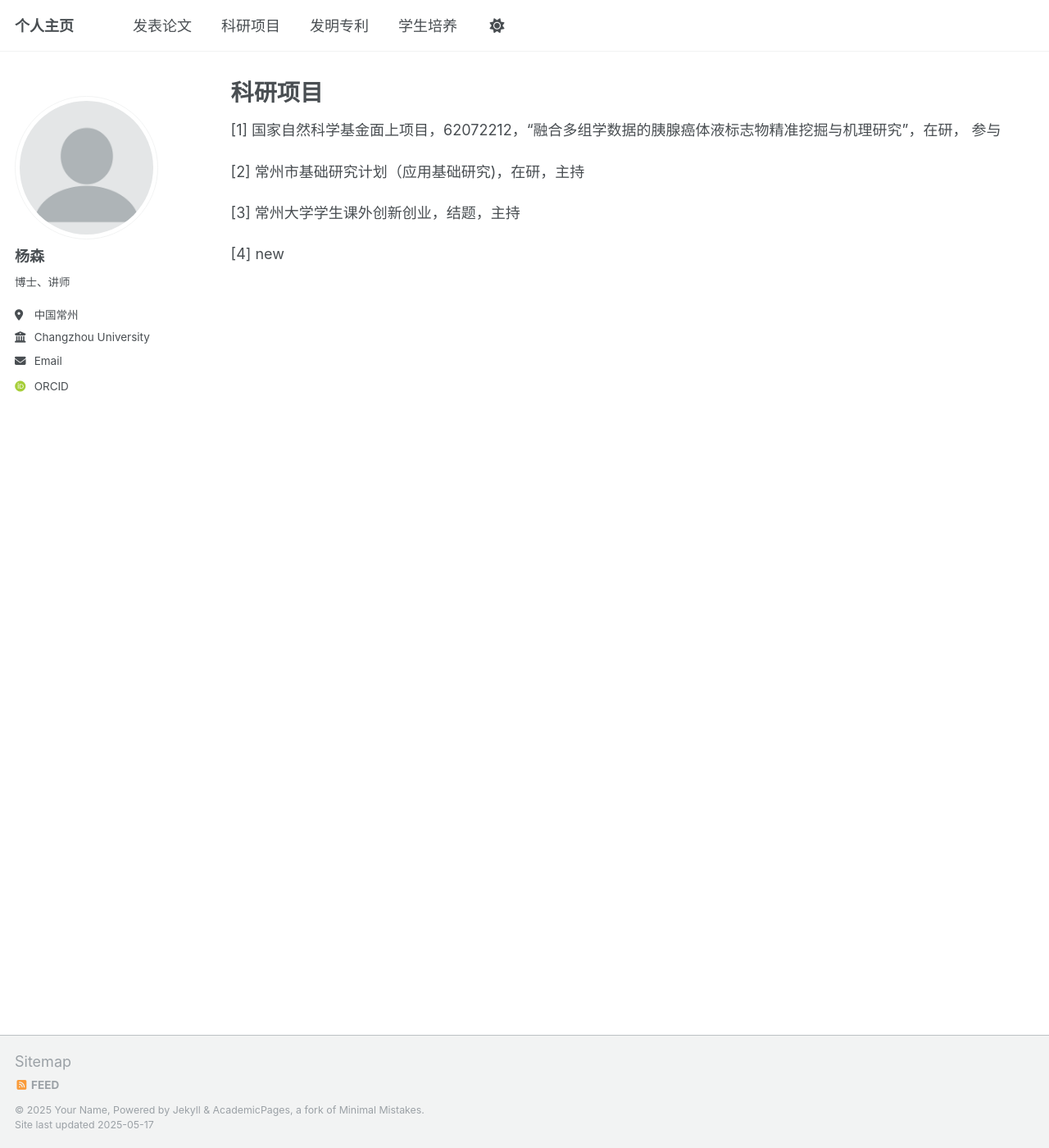
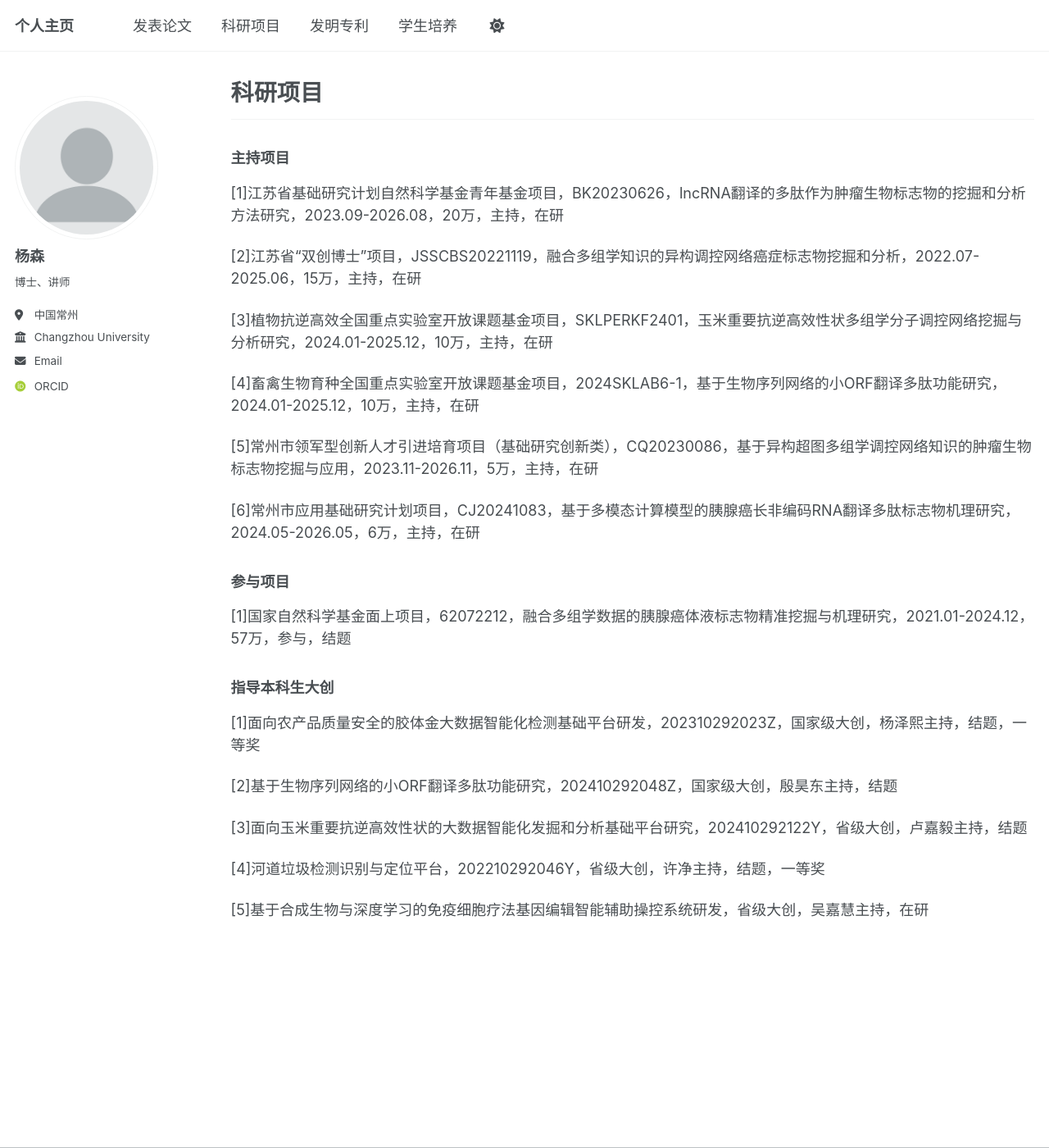
Before and after one commit to abcair/ys, a Jekyll site: the page built from _pages/project.md, in a window 1280 px wide and 1400 px high. Shown: the whole window at 82% size. Built offline with Jekyll 4.4.1, drawn with Linux system fonts in a browser that asks for light colours; some web fonts are replaced.

Commit message:
Update project.md
Signed-off-by: abcair <57550630+abcair@users.noreply.github.com>

```diff
--- a/_pages/project.md
+++ b/_pages/project.md
@@ -5,13 +5,36 @@ permalink: /project/
 author_profile: true
 ---
 
+---
+
+### 主持项目
+[1]江苏省基础研究计划自然科学基金青年基金项目，BK20230626，lncRNA翻译的多肽作为肿瘤生物标志物的挖掘和分析方法研究，2023.09-2026.08，20万，主持，在研
+
+[2]江苏省“双创博士”项目，JSSCBS20221119，融合多组学知识的异构调控网络癌症标志物挖掘和分析，2022.07-2025.06，15万，主持，在研
+
+[3]植物抗逆高效全国重点实验室开放课题基金项目，SKLPERKF2401，玉米重要抗逆高效性状多组学分子调控网络挖掘与分析研究，2024.01-2025.12，10万，主持，在研
+
+[4]畜禽生物育种全国重点实验室开放课题基金项目，2024SKLAB6-1，基于生物序列网络的小ORF翻译多肽功能研究，2024.01-2025.12，10万，主持，在研
+
+[5]常州市领军型创新人才引进培育项目（基础研究创新类），CQ20230086，基于异构超图多组学调控网络知识的肿瘤生物标志物挖掘与应用，2023.11-2026.11，5万，主持，在研
+
+[6]常州市应用基础研究计划项目，CJ20241083，基于多模态计算模型的胰腺癌长非编码RNA翻译多肽标志物机理研究，2024.05-2026.05，6万，主持，在研
 
 
 
-[1] 国家自然科学基金面上项目，62072212，“融合多组学数据的胰腺癌体液标志物精准挖掘与机理研究”，在研， 参与
+### 参与项目
 
-[2] 常州市基础研究计划（应用基础研究)，在研，主持
+[1]国家自然科学基金面上项目，62072212，融合多组学数据的胰腺癌体液标志物精准挖掘与机理研究，2021.01-2024.12，57万，参与，结题
 
-[3] 常州大学学生课外创新创业，结题，主持
 
-[4] new
+### 指导本科生大创
+
+[1]面向农产品质量安全的胶体金大数据智能化检测基础平台研发，202310292023Z，国家级大创，杨泽熙主持，结题，一等奖
+
+[2]基于生物序列网络的小ORF翻译多肽功能研究，202410292048Z，国家级大创，殷昊东主持，结题
+
+[3]面向玉米重要抗逆高效性状的大数据智能化发掘和分析基础平台研究，202410292122Y，省级大创，卢嘉毅主持，结题
+
+[4]河道垃圾检测识别与定位平台，202210292046Y，省级大创，许净主持，结题，一等奖
+
+[5]基于合成生物与深度学习的免疫细胞疗法基因编辑智能辅助操控系统研发，省级大创，吴嘉慧主持，在研
```
